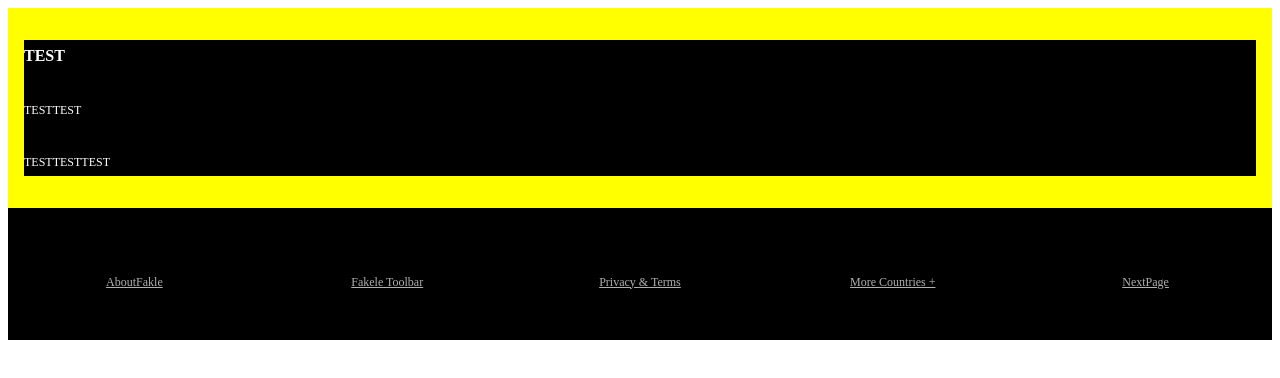
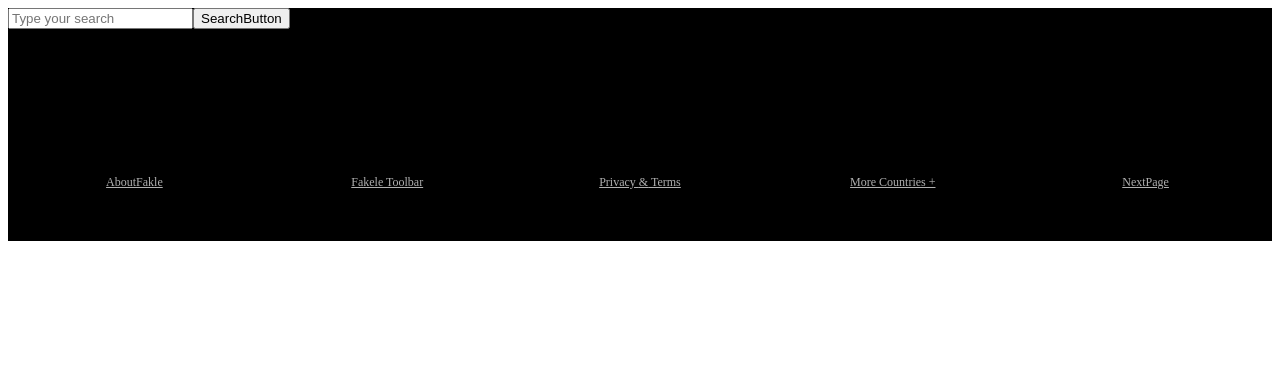
Before and after one commit to 19Marc/GoogleClone, a Next.js app: page /SearchResults in a window 1280 px wide. Shown: the top 378 px of the page. Built offline with nearby package versions, Linux system fonts and the light colour scheme.

Commit message:
trying to call usecontext

```diff
--- /dev/null
+++ b/components/functions/fetchApi.js
@@ -0,0 +1,36 @@
+import React, { useState, useEffect } from 'react'
+import axios from 'axios';
+
+export function usefetchApi(search) {
+  const [result, setResult] = useState([]);
+  const [loading, setLoading] = useState("false");
+
+  useEffect(() => {
+    async function fetchSearchApi() {
+      try {
+        setLoading("true");
+        const response = await fetch(`https://www.googleapis.com/customsearch/v1?key=AIzaSyAaLsnvAyqBWIVjMBOzw0DEQADgvPa0xwc&cx=003843309577069876842:stoc1spwaxe&q=${search}`);
+
+        const json = await response.json();
+        console.log("json", json);
+
+        setResult(
+          json.items.map(item => {
+            console.log("cacheID", item.cacheId)
+            console.log("title", item.title);
+            console.log("link", item.link);
+            return item.title
+          })
+        );
+      } catch (error) {
+        setLoading("null");
+      }
+    }
+
+    if (search !== "") {
+      fetchSearchApi();
+    }
+  }, [search]);
+  console.log("result", result)
+  return [result, loading];
+}
--- a/pages/SearchResults.js
+++ b/pages/SearchResults.js
@@ -1,8 +1,10 @@
-import React, {useContext} from 'react'
+import React, { useState } from "react";
 import { ThemeProvider } from 'styled-components';
 
 
 import theme from '../config/theme'
+
+import { usefetchApi } from '../components/functions/fetchApi'
 
 import Layout from '../components/layouts/Layout/layout'
 import Footer from '../components/layouts/Footer/footerLayout'
@@ -10,11 +12,43 @@ import Footer from '../components/layouts/Footer/footerLayout'
 import List from '../components/list/list'
 
 const SearchResults = () => {
+  const [searchInput, setSearchValue] = useState("");
+  const [result, loading] = usefetchApi(searchInput);
+  // const [value, setValue] = useState("");
+  console.log("MAIN", result)
   return (
     <ThemeProvider theme={theme}>
       <div>
         <Layout>
-          <List />
+            <div>
+              <form
+              id='form'
+              onSubmit={event => event.preventDefault()}
+              //event.default
+              >
+               <input
+                type="text"
+                placeholder="Type your search"
+                value={searchInput}
+                required onChange={event => setSearchValue(event.target.value)}
+               >
+               </input>
+               <button
+               type="submit"
+               >
+                 SearchButton
+              </button>
+              </form>
+            </div>
+            {loading === "false" ? (
+              <h1>Search</h1>
+            ) : loading === "null" ? (
+              <h1>Nothing found</h1>
+            ) : (
+              result.map(item => {
+              return <p style={{color: "white"}}>Title : {item}</p>
+              })
+            )}
           <Footer />
         </Layout>
       </div>
@@ -23,3 +57,20 @@ const SearchResults = () => {
 }
 
 export default SearchResults;
+
+{/* <UL>
+{typeof data.items !== "undefined" && data.items.map(item => (
+  <LI key={item.cacheId}>
+    <LIP>{item.title}</LIP>
+    <LIA href={item.link}>{item.link}</LIA>
+  </LI>
+))}
+</UL> */}
+
+
+
+// IMPORTANT LINK TO THE NEXT PAGE
+// onSubmitHandler = (e) => {
+//   e.preventDefault();
+//  this.props.history.push('/dashboard')
+// }
--- /dev/null
+++ b/store/actions/newActions/action.js
@@ -0,0 +1 @@
+import { FETCHING, SUCCESS, ERROR } from './actionTypes'
--- /dev/null
+++ b/store/actions/newActions/actionTypes.js
@@ -0,0 +1,5 @@
+const prefix = 'useApiRequest/';
+
+export const FETCHING = `${prefix}FETCHING`;
+export const SUCCESS = `${prefix}SUCCESS`;
+export const ERROR = `${prefix}ERROR`;
```
Also changed, not shown: components/functionalFormComponent.js (added, +17 -0 lines).
